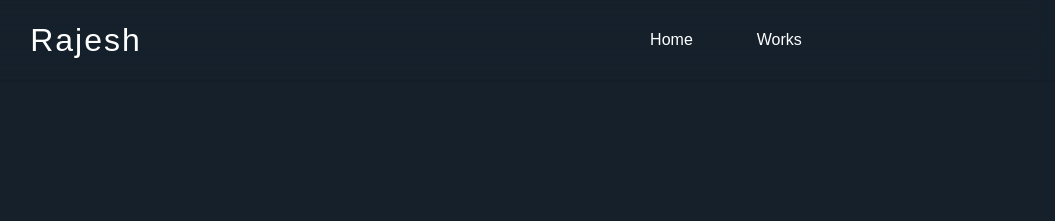
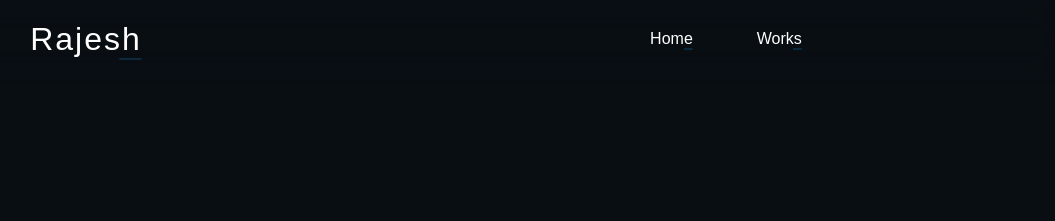
Before and after one commit to rajeshvelmani/basic-landing-page, a website: page index.html in a window 1280 px wide. Shown: the top 221 px of the page, without its empty margins (208-1263 px from the left). Drawn offline with Linux system fonts and the light colour scheme.

Commit message:
link animation added

```diff
--- a/style/grid/_grid.scss
+++ b/style/grid/_grid.scss
@@ -5,7 +5,7 @@
     .card {
         height: 450px;
         width: 302px;
-        border: solid colors("hover") 1px;
+        // border: solid colors("hover") 1px;
         border-radius: 5px;
     }
 }
--- /dev/null
+++ b/style/splash-screen/_animation.scss
@@ -0,0 +1,3 @@
+@import "./splash-screen";
+
+@import "./link-ani";
--- /dev/null
+++ b/style/splash-screen/_link-ani.scss
@@ -0,0 +1,23 @@
+a,
+.link {
+    &::after {
+        content: " ";
+        display: block;
+
+        left: 0;
+        bottom: 0;
+        height: 2px;
+        width: 100%;
+
+        background-color: colors("hover");
+
+        transform: scale(0.2);
+        transform-origin: right;
+        transition: transform 250ms ease-in;
+    }
+
+    &:hover::after {
+        transform: scale(1);
+        transform-origin: left;
+    }
+}
--- a/style/splash-screen/_splash-screen.scss
+++ b/style/splash-screen/_splash-screen.scss
@@ -13,7 +13,7 @@ body {
         background-color: colors("background");
 
         opacity: 1;
-        transition: all 3s ease-in-out;
+        transition: all 1s ease-in-out;
         transition-delay: 0.2s;
 
         .splash-ani {
@@ -27,7 +27,7 @@ body {
                 border-radius: 50%;
                 background-color: colors("hover");
                 animation: aniobj 1s infinite;
-
+                animation-timing-function: ease-in-out;
                 &:nth-child(2) {
                     animation-delay: 0.1s;
                 }
@@ -56,6 +56,10 @@ body {
         .splash-screen {
             height: 0vh;
             opacity: 0;
+
+            .splash-title {
+                display: none;
+            }
         }
     }
 }
--- a/style/style.scss
+++ b/style/style.scss
@@ -8,7 +8,7 @@
 
 @import "./grid/grid";
 
-@import "./splash-screen/splash-screen";
+@import "./splash-screen/animation";
 
 section {
     @include section;
@@ -46,6 +46,7 @@ section {
                 img {
                     max-width: 100%;
                     opacity: 0;
+                    border-radius: 5px 5px 0 0;
                     animation: ImageFadeIn 0.8s 1.4s forwards;
                 }
 
@@ -150,7 +151,7 @@ footer {
             }
 
             .objective {
-                font-size: 0.8rem;
+                font-size: 0.95rem;
                 font-weight: 200;
             }
         }
--- a/style/theme/_colors.scss
+++ b/style/theme/_colors.scss
@@ -6,7 +6,7 @@ $colors: (
         "secondary": rgb(136, 152, 166),
         "disabled": #f13030,
         "hover": rgb(27, 149, 223),
-        "background": rgb(21, 32, 43),
+        "background": rgb(9, 14, 19),
     ),
     "light": (
         "primary": rgb(60, 72, 89),
```
Also changed, not shown: style/style.css, 1 other file.
